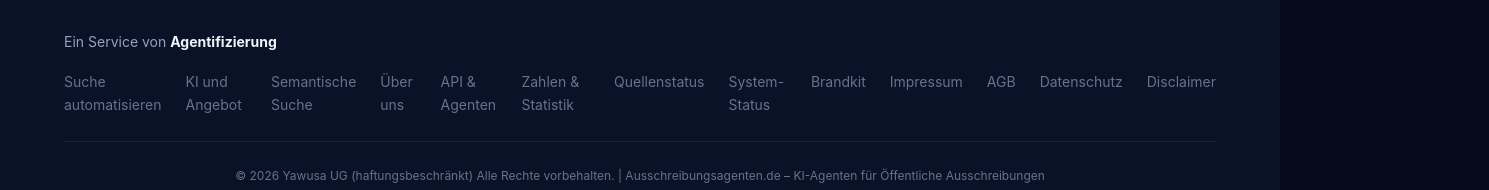
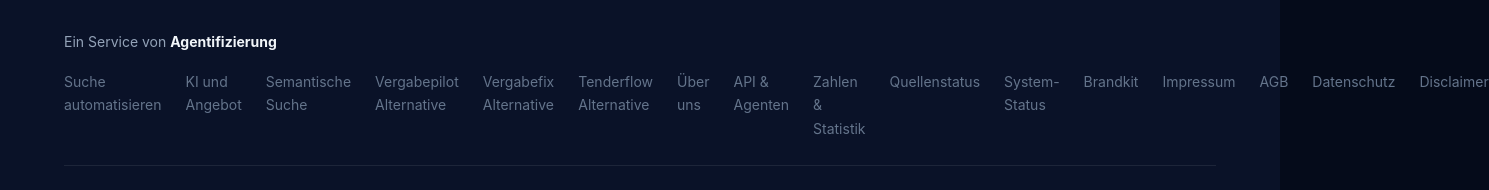
Before and after one commit to shufflethis/ausschreibungsagenten, a React (Vite) app: page /agb in a window 1280 px wide. Shown: the part 2420-2610 px from the top of the page, 1489 px wide, since content can reach past the window. Built offline with nearby package versions, Linux system fonts and the light colour scheme; no server answers.

Commit message:
feat(seo): Homepage-Title/Description auf Head-Queries optimiert + Vergleichsseiten im Footer verlinkt

```diff
--- a/src/components/Footer.jsx
+++ b/src/components/Footer.jsx
@@ -15,6 +15,9 @@ export default function Footer() {
                         <Link to="/ausschreibungssuche-automatisieren">Suche automatisieren</Link>
                         <Link to="/ki-angebot-ausschreibung">KI und Angebot</Link>
                         <Link to="/semantische-suche-ausschreibungen">Semantische Suche</Link>
+                        <Link to="/vergabepilot-alternative">Vergabepilot Alternative</Link>
+                        <Link to="/vergabefix-alternative">Vergabefix Alternative</Link>
+                        <Link to="/tenderflow-alternative">Tenderflow Alternative</Link>
                         <Link to="/ueber-uns">Über uns</Link>
                         <Link to="/entwickler">API & Agenten</Link>
                         <Link to="/zahlen">Zahlen &amp; Statistik</Link>
--- a/src/routes.js
+++ b/src/routes.js
@@ -8,9 +8,9 @@ export const routes = [
     {
         path: '/',
         component: 'LandingPage',
-        title: 'Ausschreibungsagenten.de – Ausschreibungen aus TED, Bund und Landesportalen filtern',
+        title: 'Ausschreibungsagenten.de – Öffentliche Ausschreibungen automatisch finden',
         description:
-            'Öffentliche Ausschreibungen aus 17 Live-Quellen finden: TED, Bund, DTVP und Landesportale. Erklärbares Profil-Matching mit Begründung je Treffer.',
+            'Öffentliche Ausschreibungen automatisch aus 17 Live-Quellen finden: TED, Bund, DTVP und Landesportale. Erklärbares Profil-Matching mit Begründung je Treffer.',
         prerender: true,
         index: true,
         lastmod: '2026-08-14',
```
